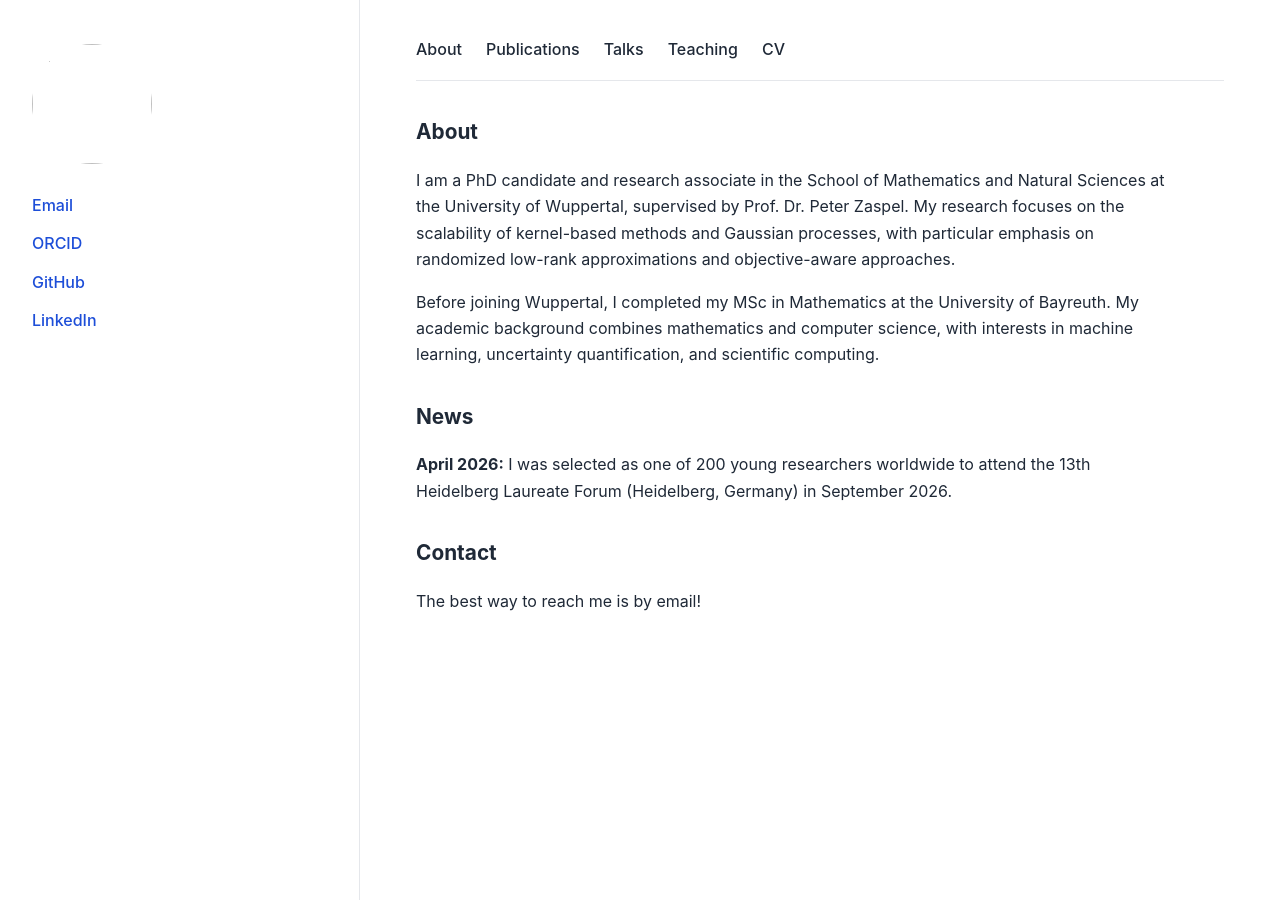
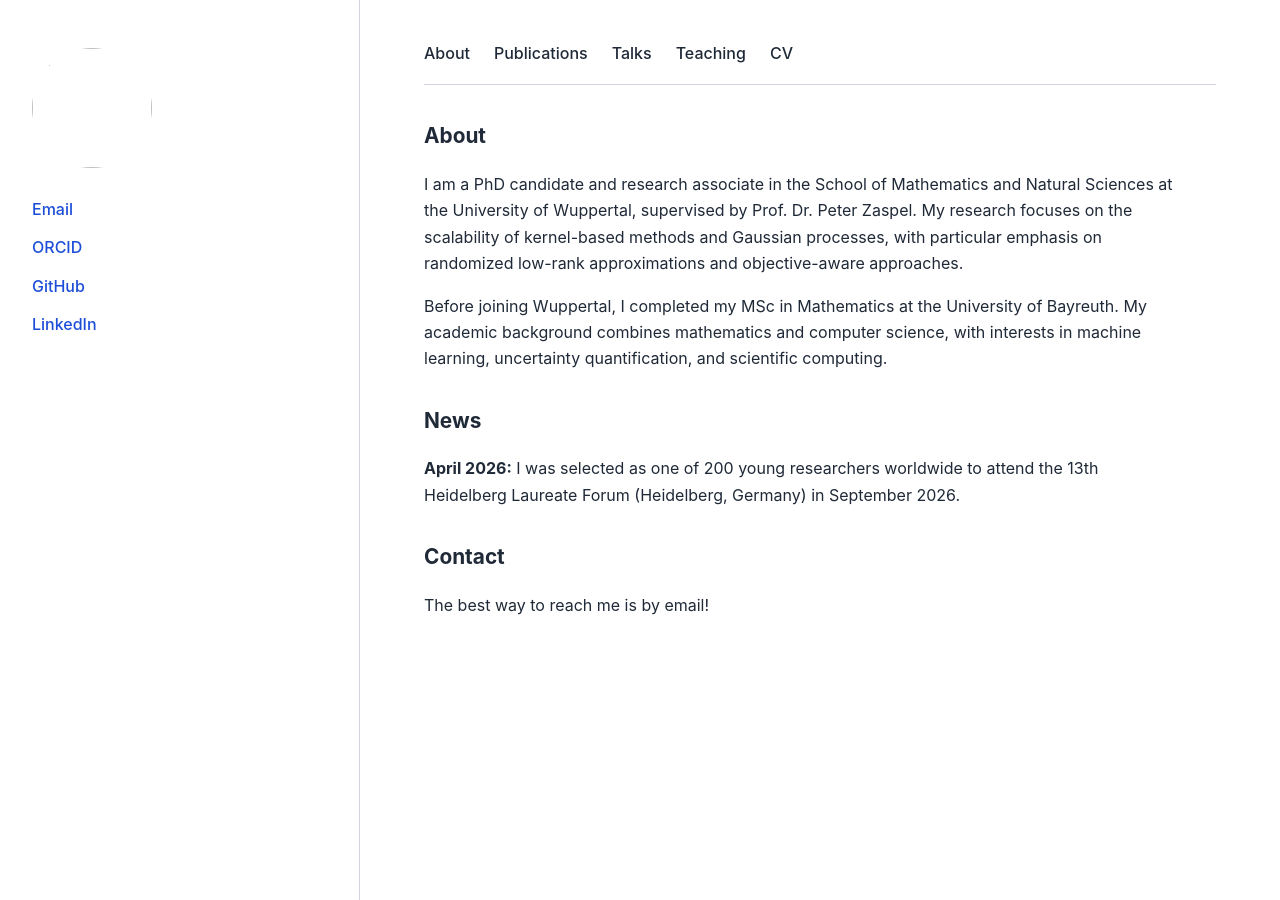
Before and after one commit to LouiseSchaub/louiseschaub.github.io, a Jekyll site: the page built from index.md, in a window 1280 px wide. Built offline with Jekyll 4.4.1, drawn with Linux system fonts in a browser that asks for light colours.

Commit message:
Update style.css

```diff
--- a/assets/css/style.css
+++ b/assets/css/style.css
@@ -1,10 +1,9 @@
 :root {
   --text: #1f2937;
   --muted: #6b7280;
-  --line: #e5e7eb;
+  --line: #d1d5db;
   --link: #1d4ed8;
   --bg: #ffffff;
-  --sidebar-bg: #f8fafc;
   --max-width: 1280px;
 }
 
@@ -29,6 +28,8 @@ a:hover {
   text-decoration: underline;
 }
 
+/* Layout */
+
 .site {
   max-width: var(--max-width);
   margin: 0 auto;
@@ -37,10 +38,12 @@ a:hover {
   min-height: 100vh;
 }
 
+/* Sidebar */
+
 .sidebar {
+  padding: 48px 32px;
+  border-right: 1px solid var(--line);
   background: transparent;
-  padding: 44px 32px 48px 32px;
-  border-right: 1px solid var(--line);
 }
 
 .avatar {
@@ -71,10 +74,11 @@ a:hover {
 .bio {
   margin-top: 28px;
   margin-bottom: 28px;
-  color: var(--text);
-  line-height: 1.75;
+  line-height: 1.7;
   max-width: 26ch;
 }
+
+/* Contact */
 
 .contact {
   list-style: none;
@@ -90,9 +94,13 @@ a:hover {
   font-weight: 500;
 }
 
+/* Main content */
+
 .content {
-  padding: 36px 56px 64px 56px;
+  padding: 40px 64px 64px 64px;
 }
+
+/* Navigation */
 
 .nav {
   display: flex;
@@ -108,6 +116,8 @@ a:hover {
   font-weight: 500;
 }
 
+/* Page content */
+
 .page h1 {
   font-size: 2rem;
   margin-top: 0;
@@ -122,6 +132,8 @@ a:hover {
 .page li {
   max-width: 760px;
 }
+
+/* Archive (talks, teaching, etc.) */
 
 .archive-list {
   margin-top: 24px;
@@ -147,6 +159,8 @@ a:hover {
   margin: 0 0 8px 0;
 }
 
+/* Responsive */
+
 @media (max-width: 900px) {
   .site {
     grid-template-columns: 1fr;
```
